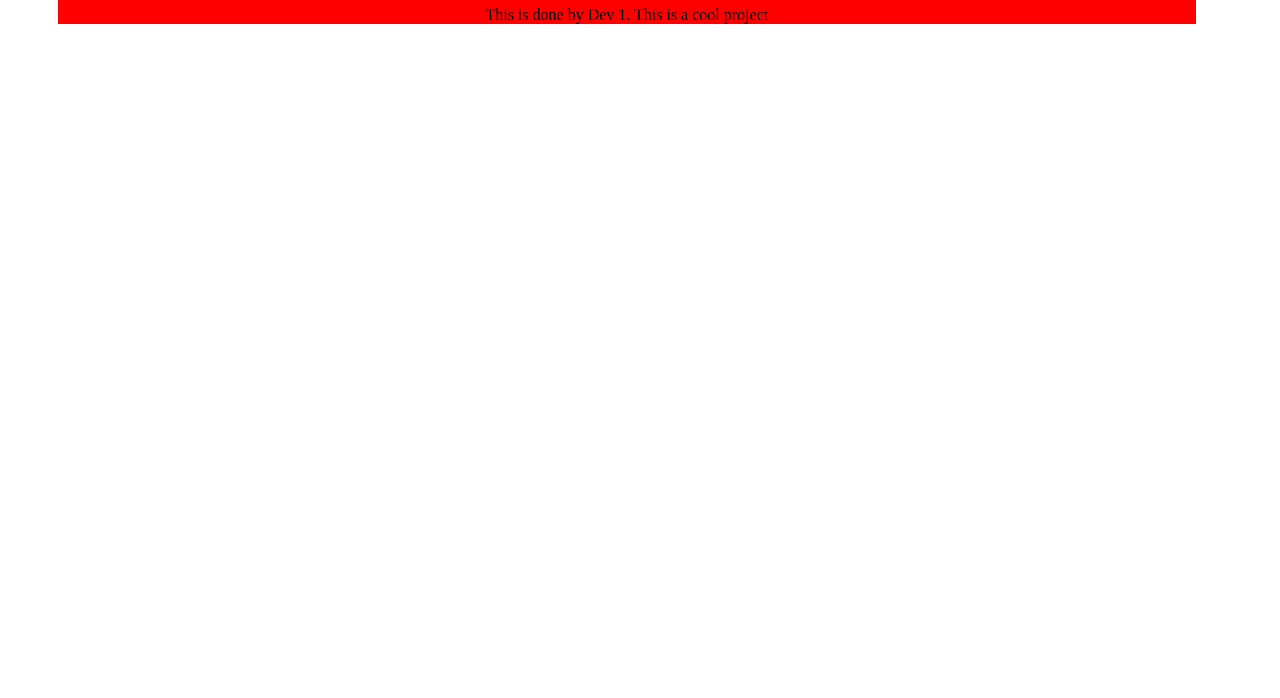
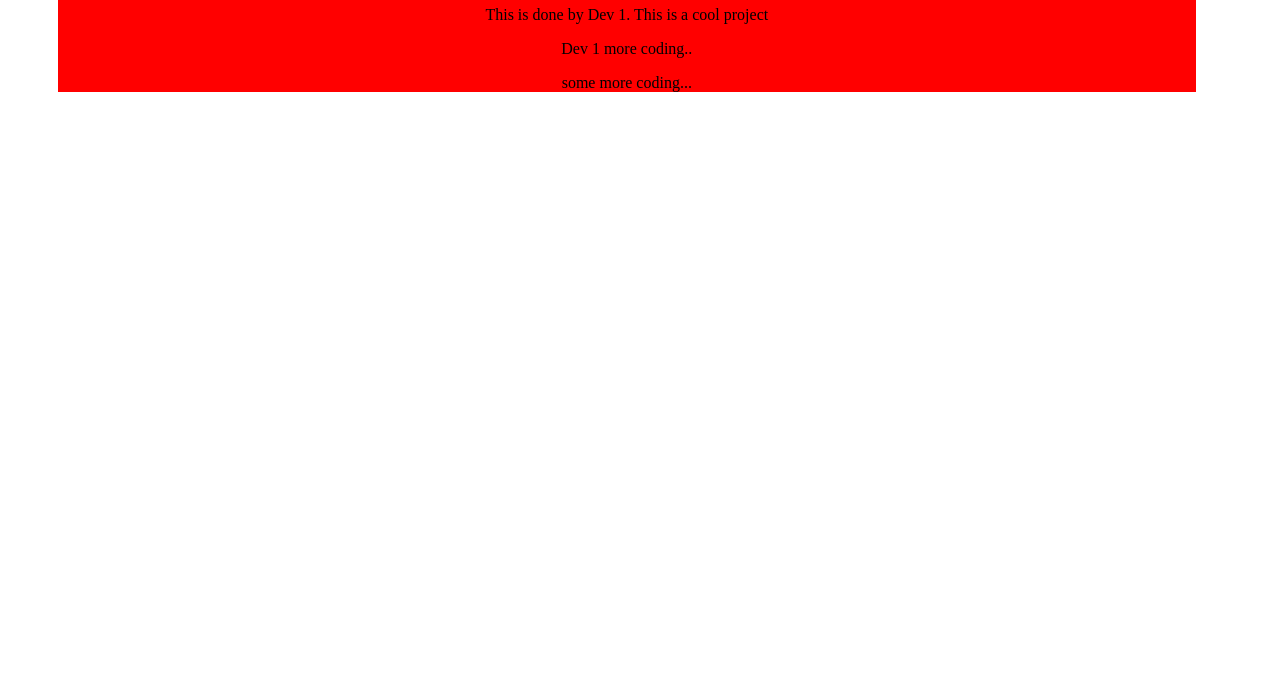
Before and after one commit to ashokveda/git_tutorial, a plain HTML site: page index.html in a window 1280 px wide. Shown: the part 102-800 px from the top of the page. Drawn offline with Linux system fonts and the light colour scheme.

Commit message:
Dev 1 more changes

```diff
--- a/index.html
+++ b/index.html
@@ -12,6 +12,8 @@
 <div class="box red">
 <h1> This is Git Tutorial </h1>
 <p> This is done by Dev 1. This is a cool project </p>
+<p> Dev 1 more coding.. </p>
+<p> some more coding... </p>
 
 </body>
 
```
